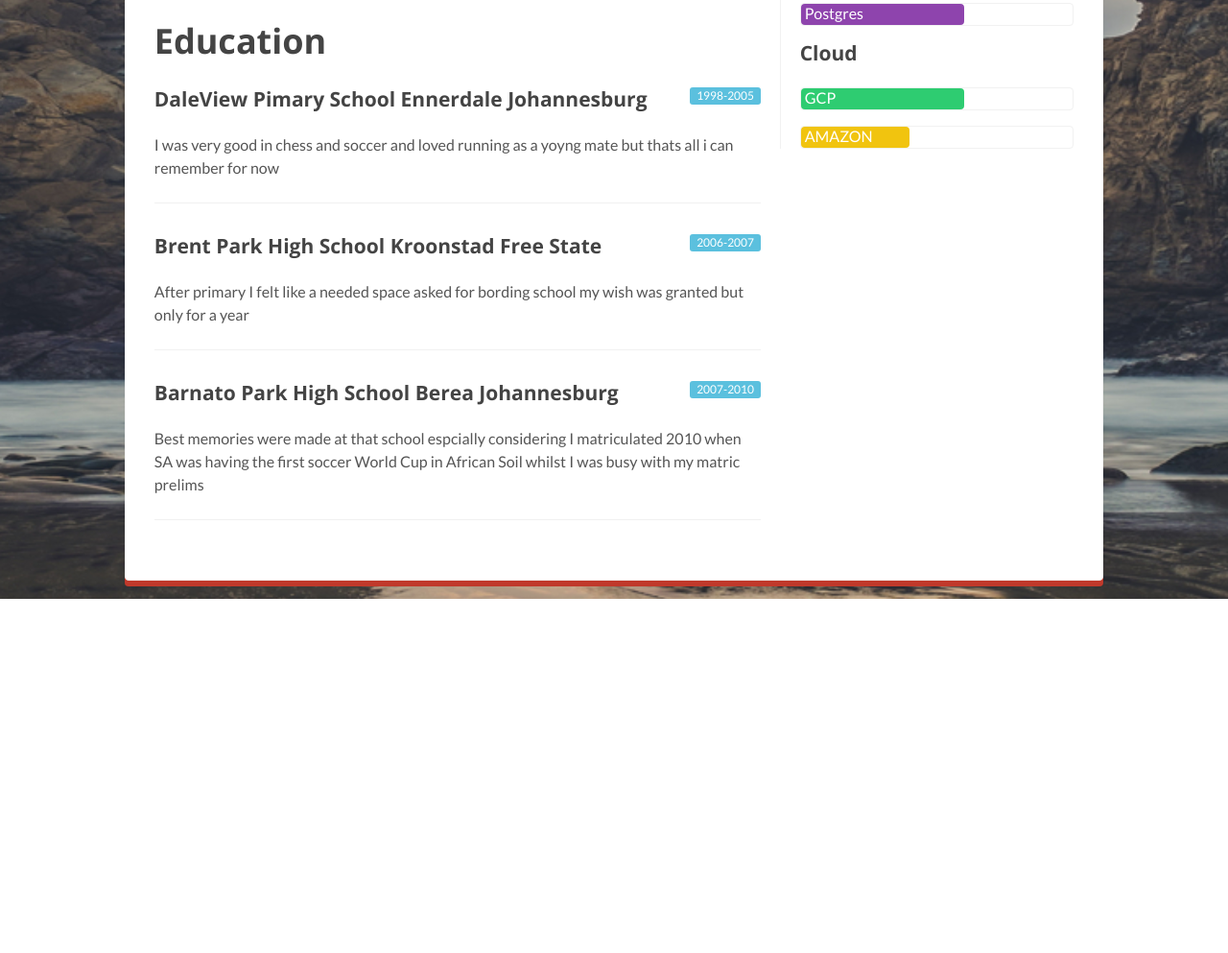
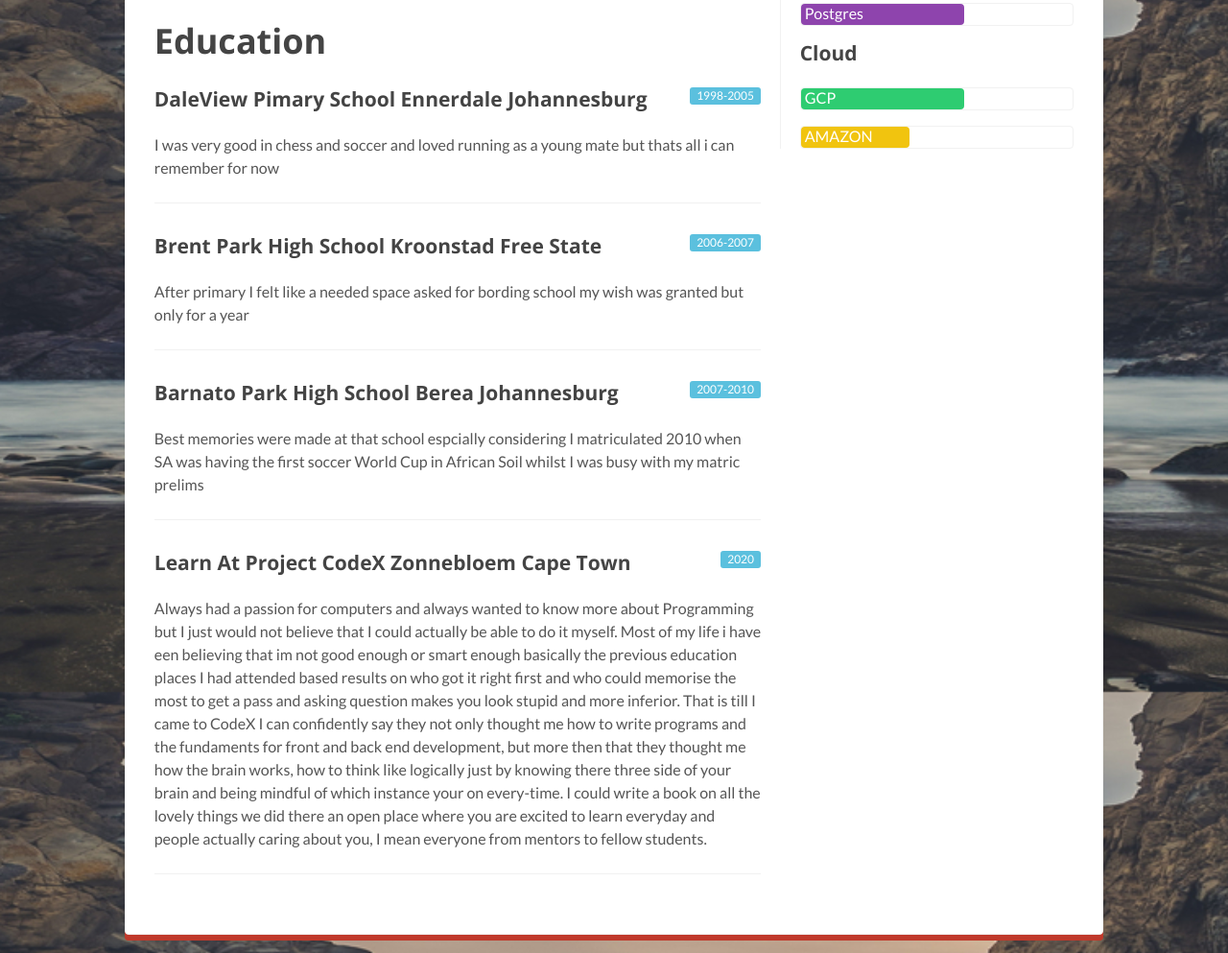
Before and after one commit to mduduziavatar/my-Portfolio, a plain HTML site: page resume.html in a window 1280 px wide. Shown: the part 879-1872 px from the top of the page at 96% size. Before the commit the page ends 1503 px from the top, so only its background shows below. Drawn offline with nearby package versions, Linux system fonts and the light colour scheme.

Commit message:
Add files via upload

```diff
--- a/resume.html
+++ b/resume.html
@@ -72,7 +72,7 @@
                                     <h5>
                                         DaleView Pimary School Ennerdale Johannesburg
                                     </h5><span class="label label-info">1998-2005</span>
-                                    <p>I was very good in chess and soccer and loved running as a yoyng mate but thats all i can remember for now</p>
+                                    <p>I was very good in chess and soccer and loved running as a young mate but thats all i can remember for now</p>
                                 </li>
                                 <li>
                                     <h5>
@@ -86,7 +86,16 @@
                                     </h5><span class="label label-info">2007-2010</span>
                                     <p>Best memories were made at that school espcially considering I matriculated 2010 when SA was having the first soccer World Cup in African Soil whilst I was busy with my matric prelims</p>
                                 </li>
-
+                                <li>
+                                    <h5>
+                                        Learn At Project CodeX Zonnebloem Cape Town
+                                    </h5><span class="label label-info">2020</span>
+                                    <p>Always had a passion for computers and always wanted to know more about Programming but I just would not believe that I could actually be able to do it myself. Most of my life i have een believing that im not good enough
+                                        or smart enough basically the previous education places I had attended based results on who got it right first and who could memorise the most to get a pass and asking question makes you look stupid and more inferior.
+                                        That is till I came to CodeX I can confidently say they not only thought me how to write programs and the fundaments for front and back end development, but more then that they thought me how the brain works, how
+                                        to think like logically just by knowing there three side of your brain and being mindful of which instance your on every-time. I could write a book on all the lovely things we did there an open place where you are
+                                        excited to learn everyday and people actually caring about you, I mean everyone from mentors to fellow students.</p>
+                                </li>
 
                             </ul>
                             <!-- </div> -->
```
